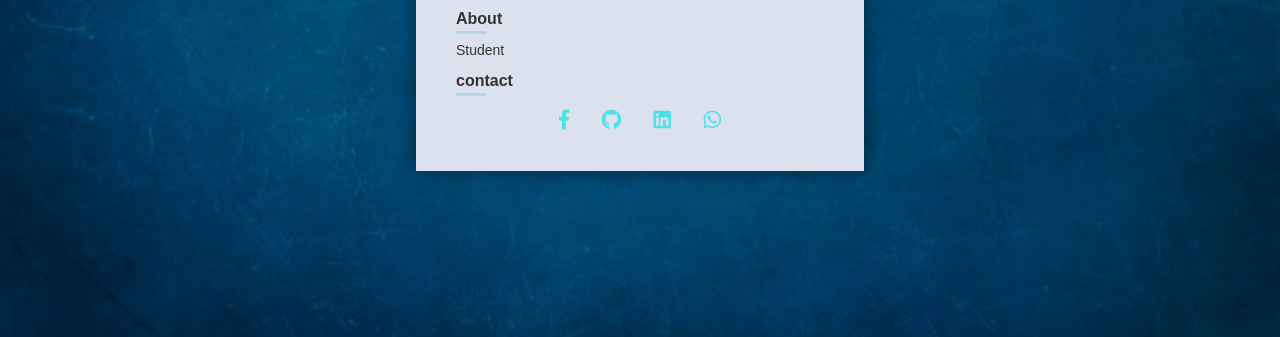
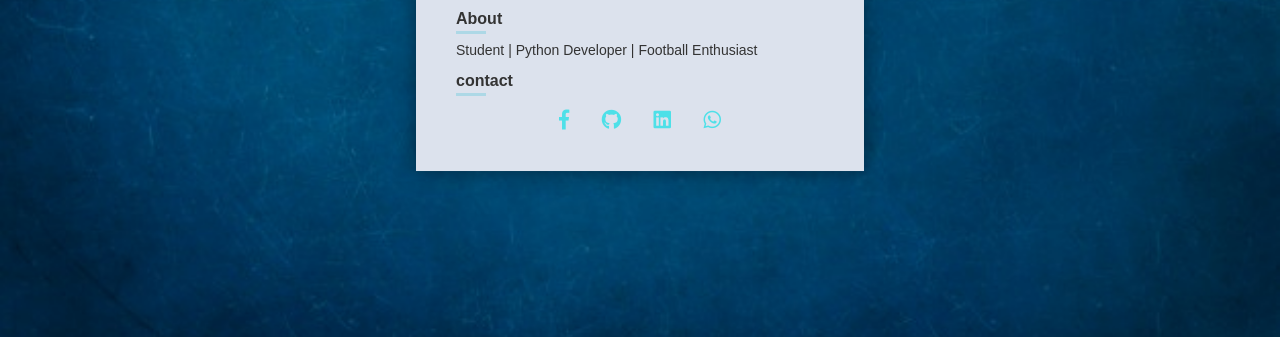
Before and after one commit to harshitkawdia/RahulsutharR.github.io, a plain HTML site: page index.html in a window 1280 px wide. Shown: the part 463-800 px from the top of the page. Drawn offline with Linux system fonts and the light colour scheme.

Commit message:
Updated personal information

```diff
--- a/index.html
+++ b/index.html
@@ -26,7 +26,7 @@
           <div class="border"></div>
         </h2>
           <p>
-            Student
+            Student | Python Developer | Football Enthusiast
           </p>
         <h2>contact
           <div class="border"></div>
```
